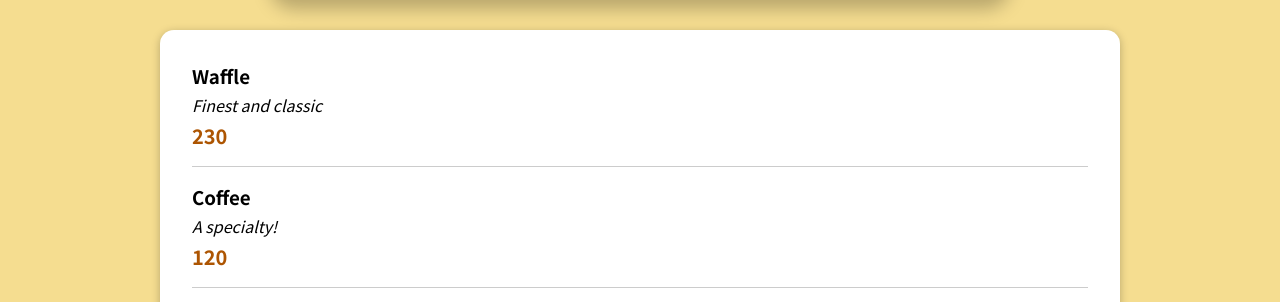
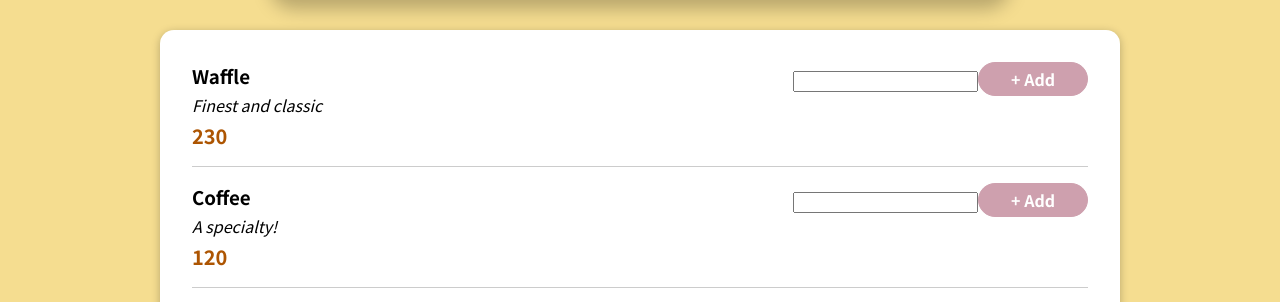
Before and after one commit to yuchi0307/foodApp, a React (Create React App) app: page / in a window 1280 px wide. Shown: the part 475-777 px from the top of the page. Built offline with nearby package versions, Linux system fonts and the light colour scheme.

Commit message:
add a form in mealItem

```diff
--- a/src/components/Meals/MealsAvailable.js
+++ b/src/components/Meals/MealsAvailable.js
@@ -41,7 +41,9 @@
 
   return (
     <section className={classes.meals}>
-      <Card><ul>{mealList}</ul></Card>
+      <Card>
+          <ul>{mealList}</ul>
+          </Card>
     </section>
   );
 };
--- /dev/null
+++ b/src/components/Meals/mealItem/MealItemForm.js
@@ -0,0 +1,12 @@
+import classes from './MealItemForm.module.css';
+
+const MealItemForm = props =>{
+    return(
+        <form className={classes.form}>
+            <input></input>
+            <button className={['form button']}>+ Add</button>
+        </form>
+    )
+}
+
+export default MealItemForm;
--- /dev/null
+++ b/src/components/Meals/mealItem/MealItemForm.module.css
@@ -0,0 +1,21 @@
+.form {
+    text-align: right;
+  }
+
+  .form button {
+    font: inherit;
+    cursor: pointer;
+    background-color: #CEA0AE;
+    border: 1px solid #CEA0AE;
+    color: white;
+    padding: 0.25rem 2rem;
+    border-radius: 20px;
+    font-weight: bold;
+  }
+
+  .form button:hover,
+  .form button:active {
+    background-color: #CEA0AE;
+    border-color: #CEA0AE;
+    color: black;
+  }
--- a/src/components/Meals/mealItem/mealItem.js
+++ b/src/components/Meals/mealItem/mealItem.js
@@ -1,4 +1,5 @@
 import classes from './MealItem.module.css';
+import MealItemForm from './MealItemForm';
 const MealItem = (props) => {
   return (
     <li className={classes.meal}>
@@ -7,7 +8,7 @@
       <div className={classes.description}>{props.description}</div>
       <div className={classes.price}>{props.price}</div>
       </div>
-      <div></div>
+      <div><MealItemForm /></div>
    </li>
   );
 };
```
Also changed, not shown: 1 other file (tests, documents, lock files or other folders).
